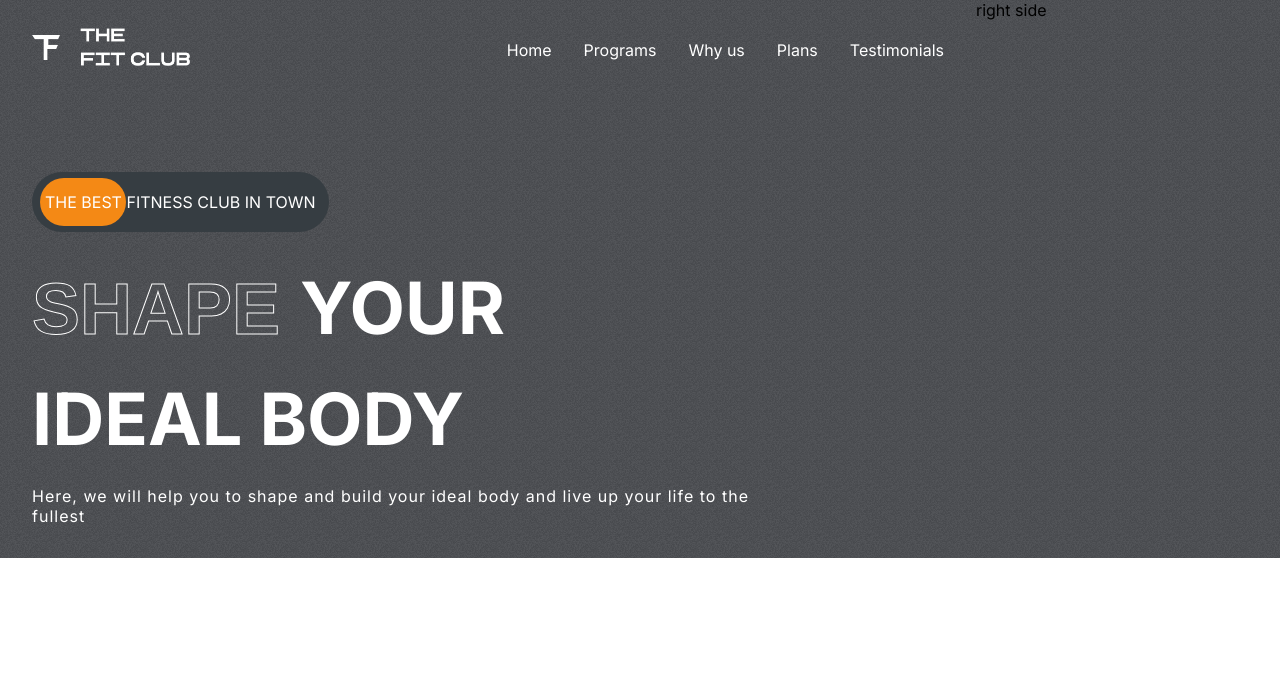
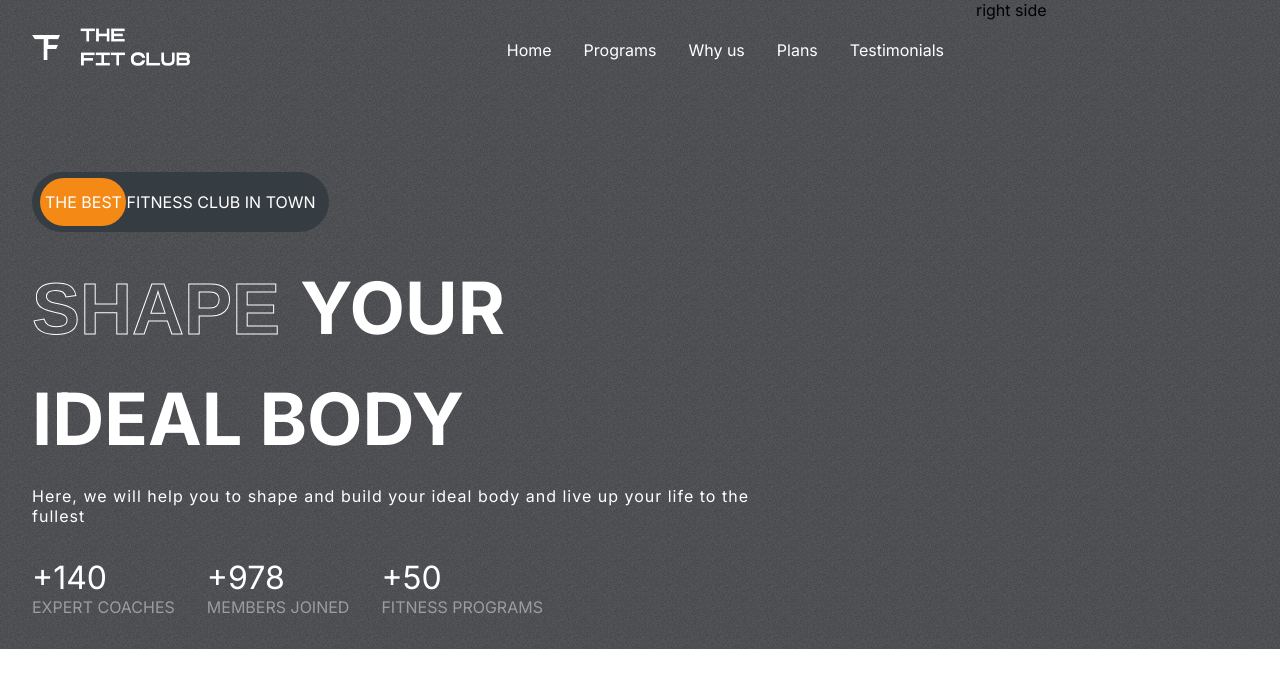
Before and after one commit to ThomasSzentirmay/FT-demo-st, a React (Create React App) app: page / in a window 1280 px wide. Shown: the top 688 px of the page. Built offline with nearby package versions, Linux system fonts and the light colour scheme; the HTML template or start-up script is replaced by a standard one.

Commit message:
finished company stats on header

```diff
--- a/src/components/Hero/Hero.css
+++ b/src/components/Hero/Hero.css
@@ -62,3 +62,23 @@
     letter-spacing: 1px;
     width: 80%;
 }
+
+.figures {
+    display: flex;
+    gap: 2rem;
+}
+
+.figures>div {
+    display: flex;
+    flex-direction: column;
+}
+
+.figures>div>span:nth-of-type(1) {
+    color: #fff;
+    font-size: 2rem;
+}
+
+.figures>div>span:nth-of-type(2) {
+    color: var(--gray);
+    text-transform: uppercase;
+}
--- a/src/components/Hero/Hero.jsx
+++ b/src/components/Hero/Hero.jsx
@@ -32,6 +32,20 @@
                 </div>
 
                 {/* Figures */}
+                <div className="figures">
+                    <div>
+                        <span>+140</span>
+                        <span>Expert Coaches</span>
+                    </div>
+                    <div>
+                        <span>+978</span>
+                        <span>Members Joined</span>
+                    </div>
+                    <div>
+                        <span>+50</span>
+                        <span>Fitness Programs</span>
+                    </div>
+                </div>
             </div>
             <div className="right-h">right side</div>
         </div>
```
